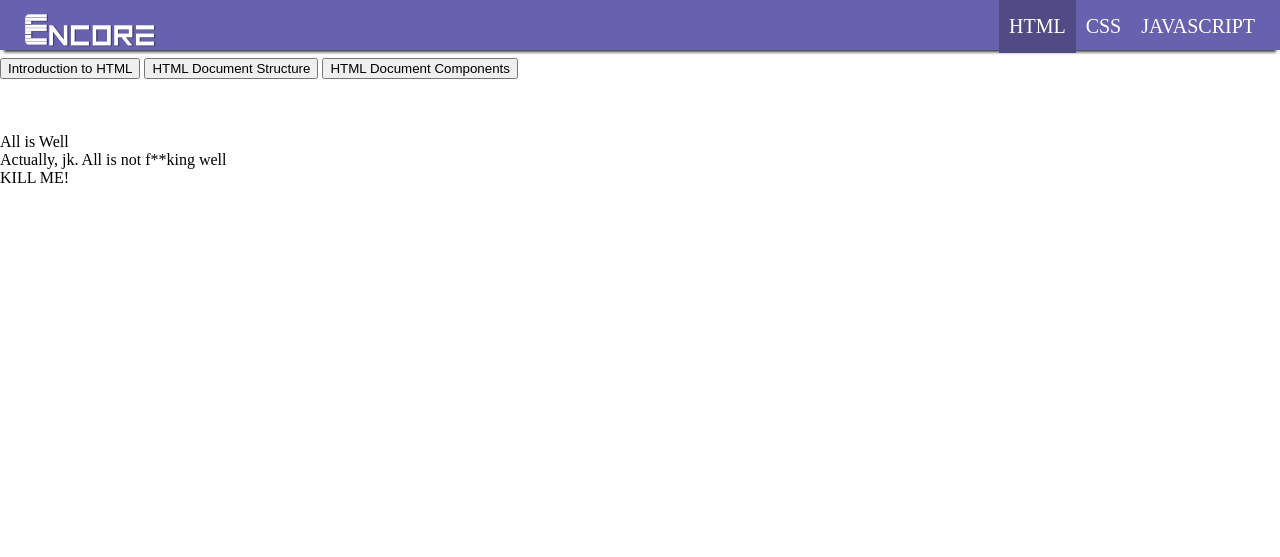
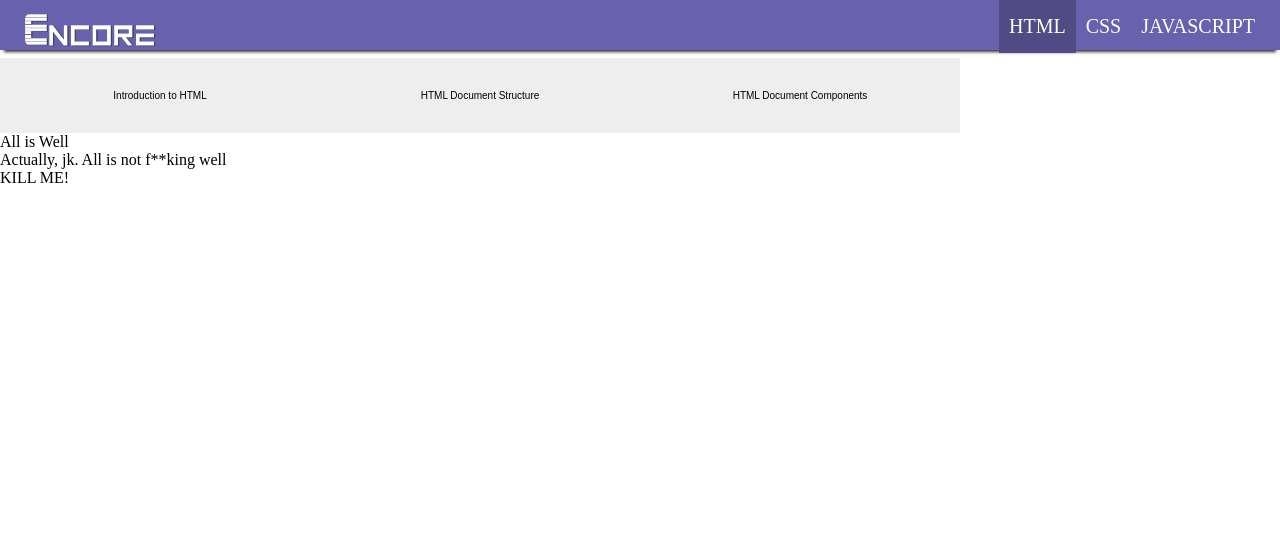
Before and after one commit to AbiRubrico/Encore, a PHP site: page /HTML-page/html-index.html in a window 1280 px wide. Shown: the top 557 px of the page. Run offline with PHP 8.4, Linux system fonts and the light colour scheme.

Commit message:
AbiRubrico edited style.css

```diff
--- a/css/style.css
+++ b/css/style.css
@@ -59,16 +59,16 @@
  	background-color: #504b84;
  }
 
-.tabContainer{
+div.tabContainer{
 	width: 100%;
 	height: 500px;
 }
 
-.tabContainer .buttonsContainer{
+div.buttonsContainer{
 	height: 15%;
 }
 
-.tabContainer .buttonsContainer .button{
+div.buttonsContainer button{
 	width: 25%;
 	height: 100%;
 	float: left;
```
